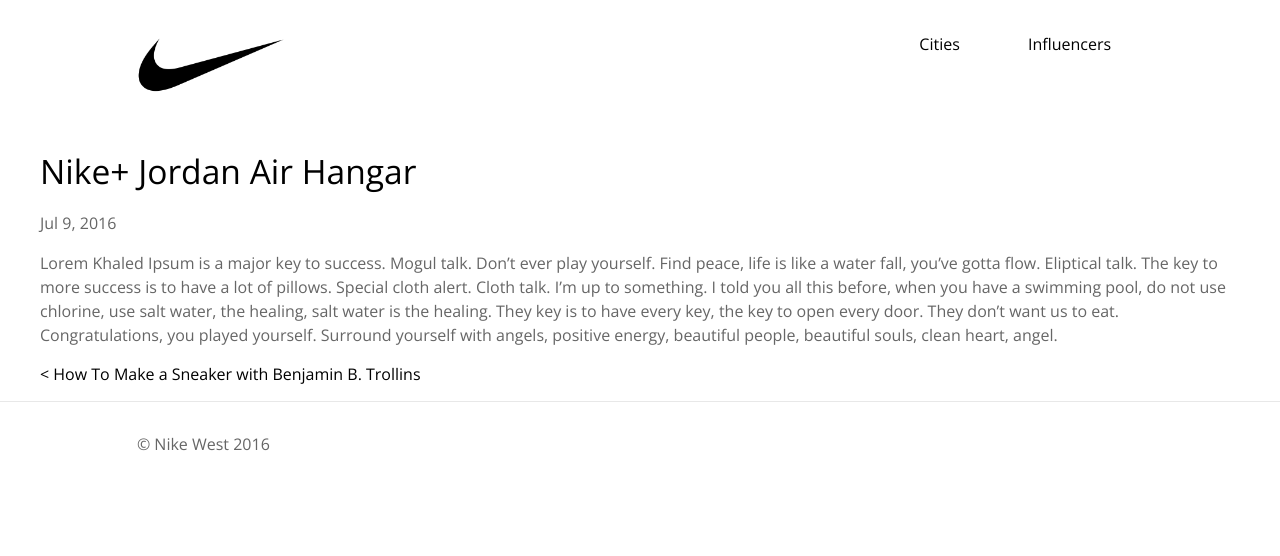
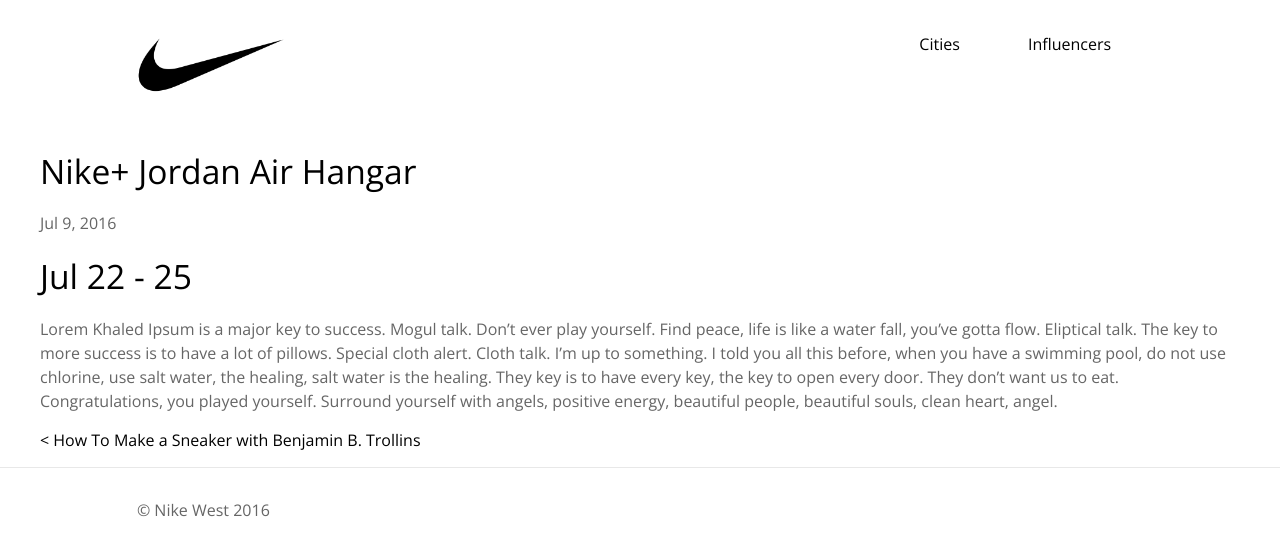
Before and after one commit to PHironaka/bream, a Jekyll site: the page built from _la/nike-jordan-air-hangar.markdown, in a window 1280 px wide. Shown: the top 556 px of the page. Built offline with Jekyll 4.4.1, drawn with Linux system fonts in a browser that asks for light colours; a script that is not in the unit is left out.

Commit message:
Updated Nike Jordan Air Hangar

```diff
--- a/_la/nike-jordan-air-hangar.markdown
+++ b/_la/nike-jordan-air-hangar.markdown
@@ -32,4 +32,6 @@
 layout: post
 ---
 
+# Jul 22 - 25
+
 Lorem Khaled Ipsum is a major key to success. Mogul talk. Don’t ever play yourself. Find peace, life is like a water fall, you’ve gotta flow. Eliptical talk. The key to more success is to have a lot of pillows. Special cloth alert. Cloth talk. I’m up to something. I told you all this before, when you have a swimming pool, do not use chlorine, use salt water, the healing, salt water is the healing. They key is to have every key, the key to open every door. They don’t want us to eat. Congratulations, you played yourself. Surround yourself with angels, positive energy, beautiful people, beautiful souls, clean heart, angel.
```
